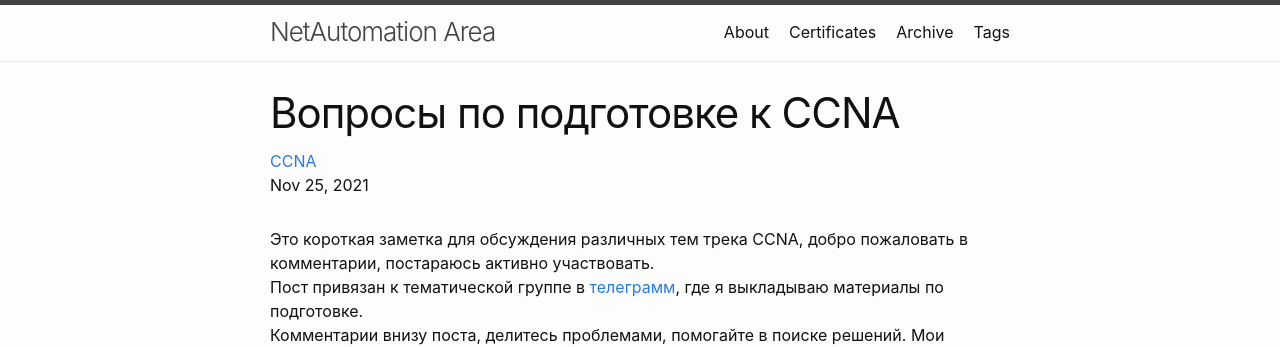
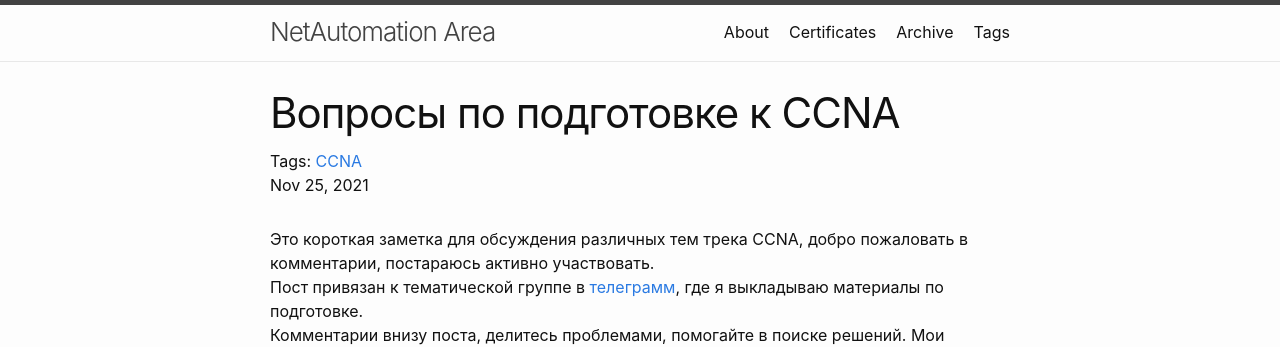
Before and after one commit to woohung/woohung.github.io, a Jekyll site: the page built from _posts/2021-11-25-Вопросы по подготовке к CCNA.md, in a window 1280 px wide. Shown: the top 347 px of the page. Built offline with Jekyll 4.4.1, drawn with Linux system fonts in a browser that asks for light colours; comment, search, counter and statistics services are not loaded.

Commit message:
Update post.html

```diff
--- a/_layouts/post.html
+++ b/_layouts/post.html
@@ -13,8 +13,8 @@
           {% assign categories = page.categories %}
         {% endif %}
         {% for category in categories %}
-        <h2 class="post-categories-title">{{ page.list_title | default: "" }}</h2>
-        <a href="{{site.baseurl}}/categories/#{{category|slugize}}">{{category}}</a>
+
+        Tags: <a href="{{site.baseurl}}/categories/#{{category|slugize}}">{{category}}</a>
         {% unless forloop.last %}&nbsp;{% endunless %}
         {% endfor %}
       </div>
```
